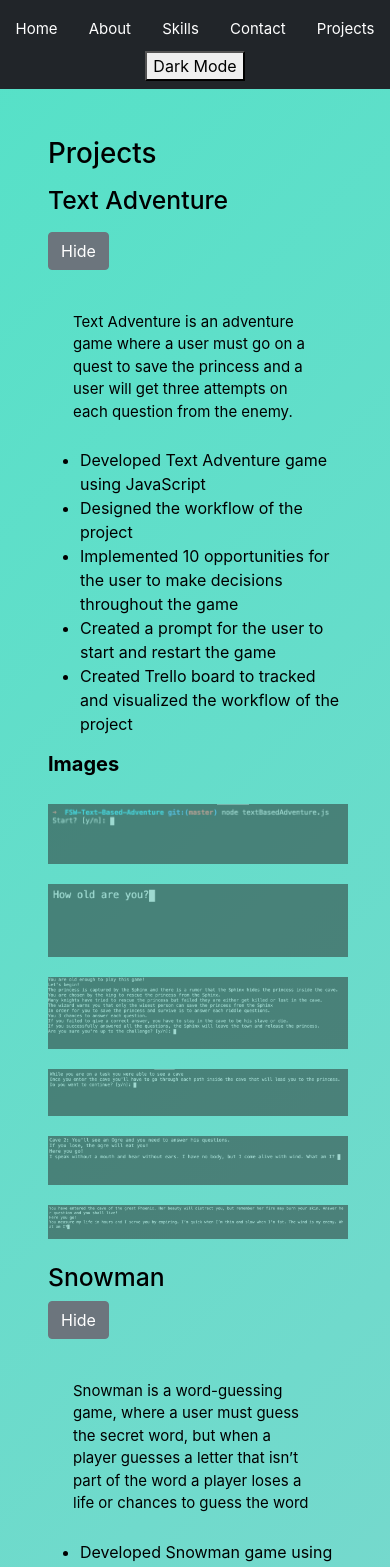
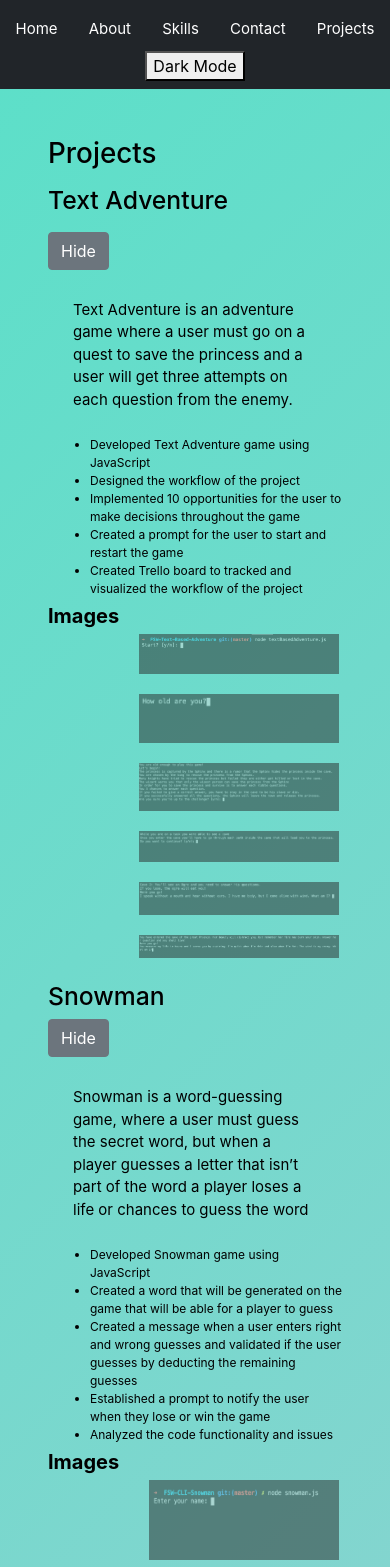
Before and after one commit to JeffreySebastian-Pursuit/Personal-website, a React (Create React App) app: page /projects in a window 390 px wide. Shown: the top 1567 px of the page. Built offline with nearby package versions, Linux system fonts and the light colour scheme.

Commit message:
Added responsiveness in project js

```diff
--- a/src/Components/Projects.js
+++ b/src/Components/Projects.js
@@ -17,11 +17,9 @@ const Projects = () => {
   const [secondButton, setSecondButton] = useState(true);
 
   const handleClick = () => {
-    debugger;
     setShowtext(!showText);
   };
   const handleSecondButton = () => {
-    debugger;
     setSecondButton(!secondButton);
   };
   return (
@@ -31,8 +29,7 @@ const Projects = () => {
         <h2 className="Text-adventure-heading mb-3">Text Adventure</h2>
         <button
           type="button"
-          id="show-text"
-          className="mb-3 btn btn-secondary"
+          className="mb-1 btn btn-secondary"
           onClick={handleClick}
         >
           {showText ? "Hide" : "Show"}
@@ -44,7 +41,7 @@ const Projects = () => {
               quest to save the princess and a user will get three attempts on
               each question from the enemy.
             </p>
-            <ul>
+            <ul className="lists">
               <li>Developed Text Adventure game using JavaScript</li>
               <li>Designed the workflow of the project</li>
               <li>
@@ -77,8 +74,7 @@ const Projects = () => {
         <button
           type="button"
           onClick={handleSecondButton}
-          id="showBtn"
-          className="mb-3 btn btn-secondary"
+          className="mb-1 btn btn-secondary"
         >
           {secondButton ? "Hide" : "Show"}
         </button>
@@ -89,7 +85,7 @@ const Projects = () => {
               secret word, but when a player guesses a letter that isn’t part of
               the word a player loses a life or chances to guess the word
             </p>
-            <ul>
+            <ul className="lists">
               <li>Developed Snowman game using JavaScript</li>
               <li>
                 Created a word that will be generated on the game that will be
--- a/src/Components/Skills.js
+++ b/src/Components/Skills.js
@@ -48,7 +48,7 @@ const Skills = ({ data }) => {
           {selectOption}
         </select>
       </div>
-      <div className="text">
+      <div className="Skills">
         {texts.map((text, i) => {
           return (
             <div key={i}>
@@ -60,7 +60,7 @@ const Skills = ({ data }) => {
       <div className="images">
         {images.map((image, i) => {
           return (
-            <div id="image" key={i}>
+            <div key={i}>
               <i className={image} />
             </div>
           );
--- a/src/Styles/Project.css
+++ b/src/Styles/Project.css
@@ -3,7 +3,6 @@
   flex-direction: column;
   align-items: center;
   justify-content: center;
-
 }
 #text-adventure img {
   width: 300px;
@@ -14,25 +13,26 @@
 
 #text-adventure img:hover {
   transform: scale(1.8);
-    opacity: 1.0;
+  opacity: 1;
 }
 #Image {
-    font-size: 20px;
+  font-size: 25px;
   font-weight: bold;
   text-align: center;
 }
-  #text {
-    font-size: 18px;
+.text {
+  margin-top: -30px;
+  font-size: 20px;
 }
 
-  #snowman{
+#snowman {
   display: flex;
   flex-direction: column;
   align-items: center;
   justify-content: center;
 }
 
-  #snowman img{
+#snowman img {
   width: 250px;
   height: 100px;
   transition: transform 1.5s;
@@ -40,89 +40,103 @@
   opacity: 0.5;
 }
 
+#snowman img:hover {
+  transform: scale(1.5);
+  opacity: 1;
+}
 
-  #snowman img:hover{
-  transform: scale(1.5);
-  opacity: 1.0 ;
+.lists {
+  margin-top: -30px;
+  margin-left: 35px;
+}
+@media only screen and (max-width: 375px) {
+  #Image {
+    font-size: 20px;
+    font-weight: bold;
+    text-align: center;
+    margin-top: -10px;
+  }
 }
 
 
 @media only screen and (max-width: 700px) {
-    /* nav {
-      font-size: 15px;
-      display: flex;
-      flex-wrap: wrap;
-      align-items: center;
-      justify-content: space-evenly;
-      font-family: "Times New Roman", Times, serif;
-      border-bottom: solid black;
+  #text-adventure img {
+    width: 200px;
+    transition: transform 1.5s;
+    margin-top: 20px;
+    margin-left: -30px;
+    opacity: 0.5;
   }
-    #AboutMe p {
-      font-size: 15px;
-      text-align: left;
-      margin-left: 0px;
-      margin-right: 0px;
+  #text-adventure img:hover {
+    transform: scale(1.3);
+    opacity: 1;
   }
-    #MyPhoto {
+  #snowman img {
+    width: 190px;
+    height: 80px;
+    transition: transform 1.5s;
     margin-top: 20px;
-      height: 90px;
-      transition:1.5s;
+    margin-left: -30px;
+    opacity: 0.5;
   }
-     #MyPhoto:hover{
-       transform: scale(1.5);
+  #snowman img:hover {
+    transform: scale(1.1);
+    opacity: 1;
   }
-     #Photo-and-Heading{
-      display: flex;
-      justify-content: center;
-      align-items: center;
-      font-size: 20px;
-      margin-top: 50px;
-      gap: 30px;
-      }
-    #Images-container img {
-      width: 160px;
-      transition: transform 1.5s;
-      margin-top: 15px;
-    }
-    #Images-container img:hover {
-      transform: scale(1.9);
-    }
-    .Contact-Info {
-      padding: 10px;
-      width: 300px;
-    }
-    .Contact-Info p {
-      font-size: 15px;
-      text-align: center;
-    }
-    .Contact-Info p a {
-      font-size: 15px;
-      text-decoration: none;
-      font-weight: bold;
-      color:white;
-    }
-    .Contact-Info h1 {
-      text-align: center;
+
+  #text-adventure {
     font-size: 25px;
   }
-    .Contact-Info p a:hover {
-      color: purple;
-      font-size: 15px;
+  .text {
+    margin-top: 0;
+    font-size: 12px;
   }
-    .Skills-Container {
-      display: grid;
-      grid-template-columns: repeat(1, 1fr);
-    }
-    .Skills-Container img {
-      border-radius: 10px;
-      height: 50px;
-      width: 90px;
-      display: flex;
-      flex-direction: row;
-      align-items: center;
-      justify-content: space-evenly;
-    } */
-    #text-adventure {
-      font-size: 15px;
+  .lists {
+    margin-top: 0;
+    margin-left: 10px;
   }
 }
+
+@media only screen and (max-width: 720px) {
+  #Image {
+    font-size: 20px;
+    font-weight: bold;
+    text-align: center;
+    margin-top: -10px;
+  }
+  #text-adventure img {
+    width: 200px;
+    transition: transform 1.5s;
+    margin-top: 20px;
+    margin-left: 20px;
+    opacity: 0.5;
+  }
+  #snowman img {
+    width: 190px;
+    height: 80px;
+    transition: transform 1.5s;
+    margin-top: 20px;
+    margin-left: 30px;
+    opacity: 0.5;
+  }
+}
+@media only screen and (max-width: 280px) {
+  #text-adventure img {
+    width: 200px;
+    transition: transform 1.5s;
+    margin-top: 20px;
+    margin-left:-10px;
+    opacity: 0.5;
+  }
+  #snowman img {
+    width: 190px;
+    height: 80px;
+    transition: transform 1.5s;
+    margin-top: 20px;
+    margin-left: -10px;
+    opacity: 0.5;
+  }
+
+
+
+}
--- a/src/Styles/Skills.css
+++ b/src/Styles/Skills.css
@@ -2,7 +2,7 @@
     width: 150px;
     margin: 60px;
 }
-.text{
+.Skills{
     display: flex;
     justify-content: center;
 }
@@ -29,7 +29,7 @@ i{
         width: 150px;
         margin: 30px;
     }
-    .text{
+    .Skills{
         display: flex;
         justify-content:flex-start;
         flex-wrap: wrap;
@@ -87,7 +87,7 @@ i{
         width: 150px;
         margin: 30px;
     }
-    .text{
+    .Skills{
         display: flex;
         justify-content:flex-start;
         flex-wrap: wrap;
```
Lines whose indentation alone changed are shown as unchanged.
